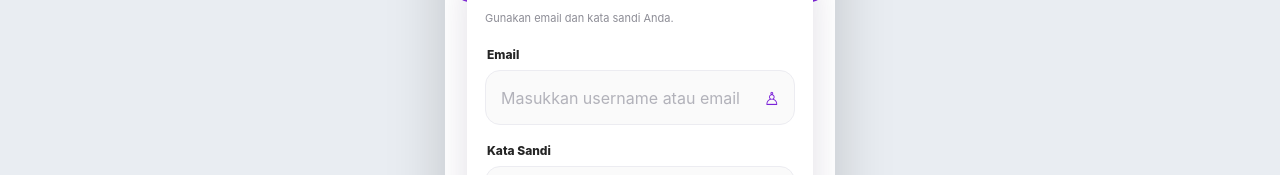
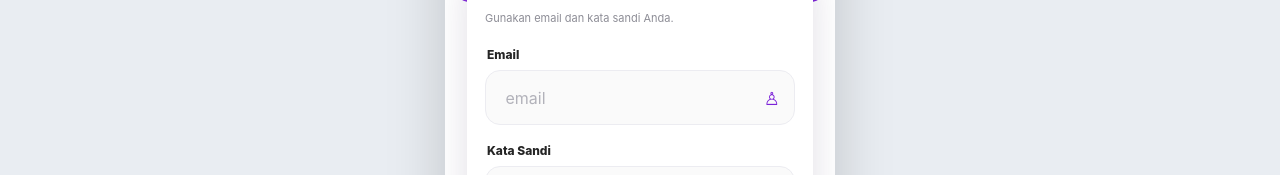
Before and after one commit to king332497/kbfinance.digital, a plain HTML site: page index.html in a window 1280 px wide. Shown: the part 297-472 px from the top of the page. Drawn offline with Linux system fonts and the light colour scheme.

Commit message:
Update index.html

```diff
--- a/index.html
+++ b/index.html
@@ -36,7 +36,7 @@
         <div class="field">
           <label for="identity">Email</label>
           <div class="input-wrap">
-            <input id="identity" type="text" autocomplete="username" placeholder="Masukkan username atau email">
+            <input id="identity" type="text" autocomplete="email" placeholder=" email">
             <span class="field-icon">♙</span>
           </div>
         </div>
```
